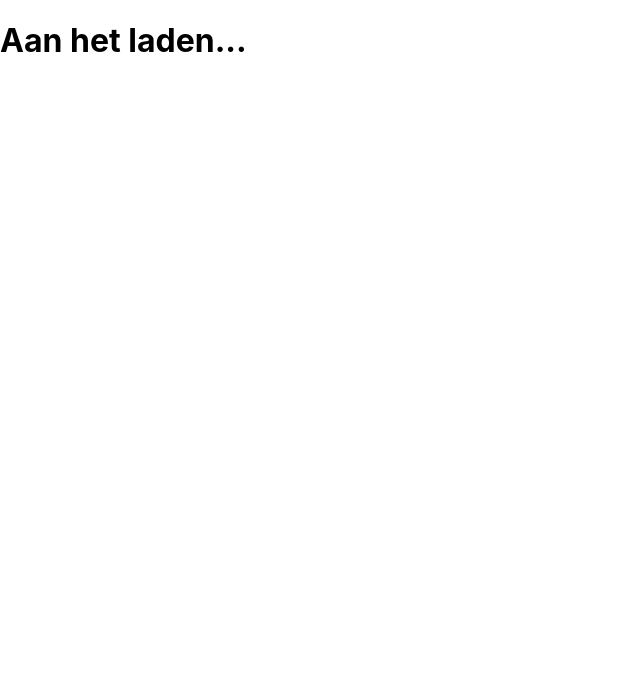
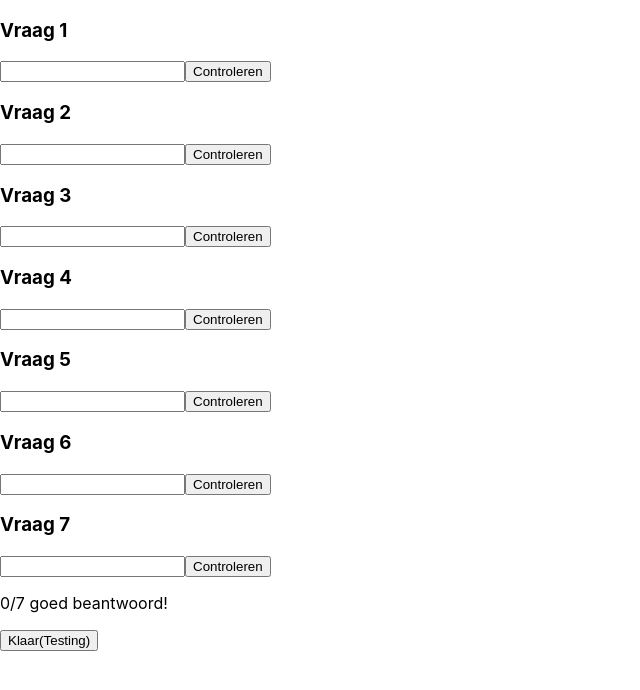
Before and after one commit to Teuntitaan1/SCS-Speurtoch-Client-Systeem, a React (Create React App) app: page / in a window 1280 px wide. Shown: the top 690 px of the page, without its empty margins (0-640 px from the left). Built offline with nearby package versions, Linux system fonts and the light colour scheme.

Commit message:
Get server functionaliteit verwijderd, pakt nu locaal een bestandje

```diff
--- a/src/App.js
+++ b/src/App.js
@@ -91,20 +91,13 @@ class App extends React.Component {
 
   // runs when the program is ready to run
   componentDidMount() {
-    // asynchronous api/server call requesting all questions
-    fetch("http://localhost:8000")
-      .then(response => response.json())
-        .then(
-          (result) => {
-            this.setState({QuestionList : result});
-            this.setState({AmountOfQuestions : this.state.QuestionList.length});
-          },
-          // Handles errors
-          (error) => {
-            console.log(error);
-          }
-          )
-    }
+
+    // reads the file Questions.json and uses it in the quiz
+    var Questions = require("./Questions.json");
+    this.setState({QuestionList : Questions});
+    this.setState({AmountOfQuestions : Questions.length});
+
+  }
 
 
 
--- /dev/null
+++ b/src/Questions.json
@@ -0,0 +1,26 @@
+[
+
+    {"Title" : "Vraag 1", "Description" : "Werkt", "Code" : "bij", "Completed" : false,
+      "Option1" : "Willekeurig", "Option2" : "Antwoord", "Option3" : "Op een", "Option4" : "Knop", "CorrectAnswer" : "Option1"},
+
+    {"Title" : "Vraag 2", "Description" : "Dit", "Code" : "honing", "Completed" : false,
+     "Option1" : "Maar", "Option2" : "Dan", "Option3" : "Nu", "Option4" : "Goed", "CorrectAnswer" : "Option2"},
+
+    {"Title" : "Vraag 3", "Description" : "Nu", "Code" : "bloem", "Completed" : false,
+     "Option1" : "Werkend", "Option2" : "(Hopelijk)", "Option3" : "Btw", "Option4" : "Dit", "CorrectAnswer" : "Option3"},
+
+     {"Title" : "Vraag 4", "Description" : "Eindelijk", "Code" : "nectar", "Completed" : false,
+     "Option1" : "Is", "Option2" : "Best", "Option3" : "Wel", "Option4" : "Leuk", "CorrectAnswer" : "Option2"},
+
+    {"Title" : "Vraag 5" , "Description" : "Eens", "Code" : "planten", "Completed" : false,
+     "Option1" : "Om", "Option2" : "Te", "Option3" : "Doen!", "Option4" : "Tot", "CorrectAnswer" : "Option1"},
+
+    {"Title" : "Vraag 6", "Description" : "Goed", "Code" : "bestuiven", "Completed" : false,
+     "Option1" : "Morgen", "Option2" : "In", "Option3" : "De", "Option4" : "Les", "CorrectAnswer" : "Option4"},
+
+    {"Title" : "Vraag 7", "Description" : "En normaal?", "Code" : "imker", "Completed" : false,
+     "Option1" : "Dan", "Option2" : "Gaan", "Option3" : "We goed", "Option4" : "Werken", "CorrectAnswer" : "Option1"}
+
+
+
+]
```
